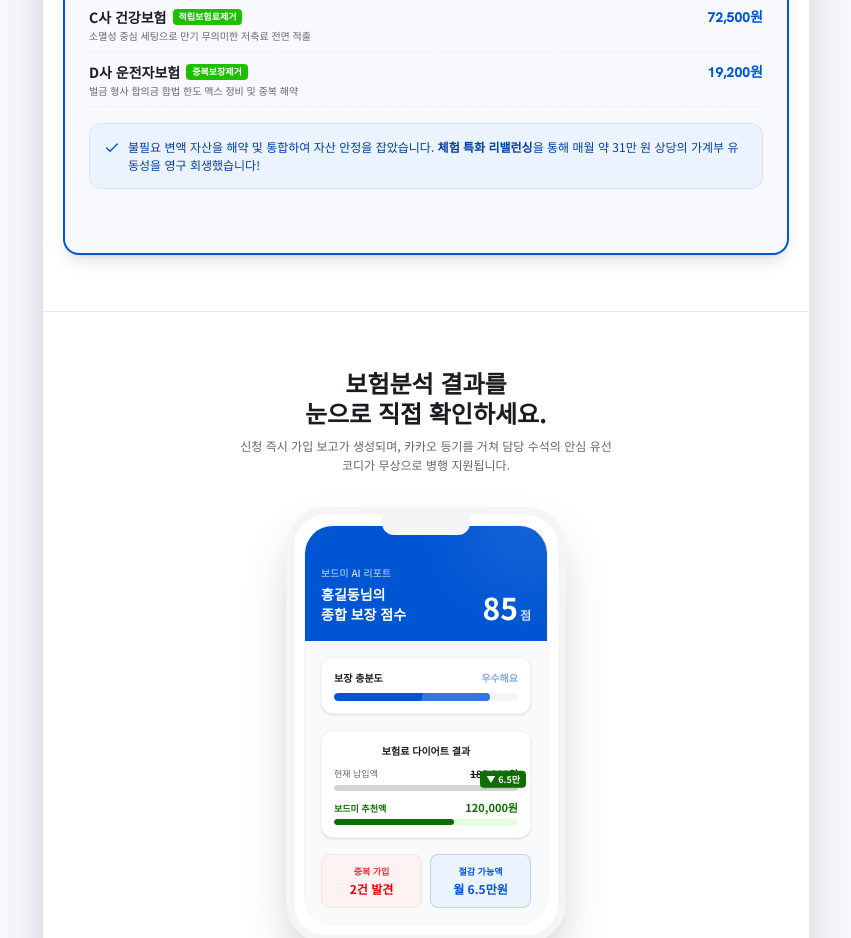
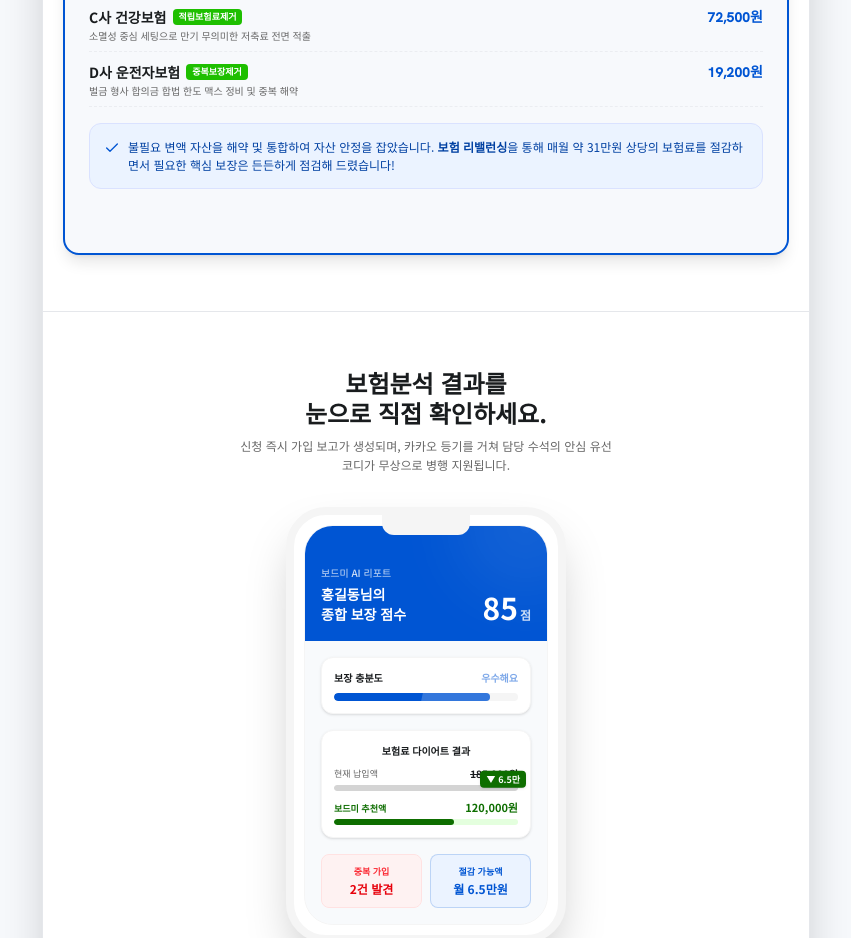
Before and after one commit to ncia/simple_consult, a React (Vite) app: page / in a window 1280 px wide. Shown: the part 3280-4218 px from the top of the page, without its empty margins (214-1065 px from the left). Built offline with nearby package versions, Linux system fonts and the light colour scheme.

Commit message:
Update BeforeAfterSection summary with combined new text

```diff
--- a/src/components/BeforeAfterSection.tsx
+++ b/src/components/BeforeAfterSection.tsx
@@ -166,7 +166,7 @@ export function BeforeAfterSection() {
                   <div className="bg-brand-blue-pale p-3.5 rounded-xl border border-brand-blue-light flex items-start gap-2">
                     <Check size={16} className="text-brand-blue shrink-0 mt-0.5" />
                     <p className="text-xs text-brand-blue-dark leading-normal">
-                      불필요 변액 자산을 해약 및 통합하여 자산 안정을 잡았습니다. <strong>체험 특화 리밸런싱</strong>을 통해 매월 약 31만 원 상당의 가계부 유동성을 영구 회생했습니다!
+                      불필요 변액 자산을 해약 및 통합하여 자산 안정을 잡았습니다. <strong>보험 리밸런싱</strong>을 통해 매월 약 31만원 상당의 보험료를 절감하면서 필요한 핵심 보장은 든든하게 점검해 드렸습니다!
                     </p>
                   </div>
                 </div>
```
